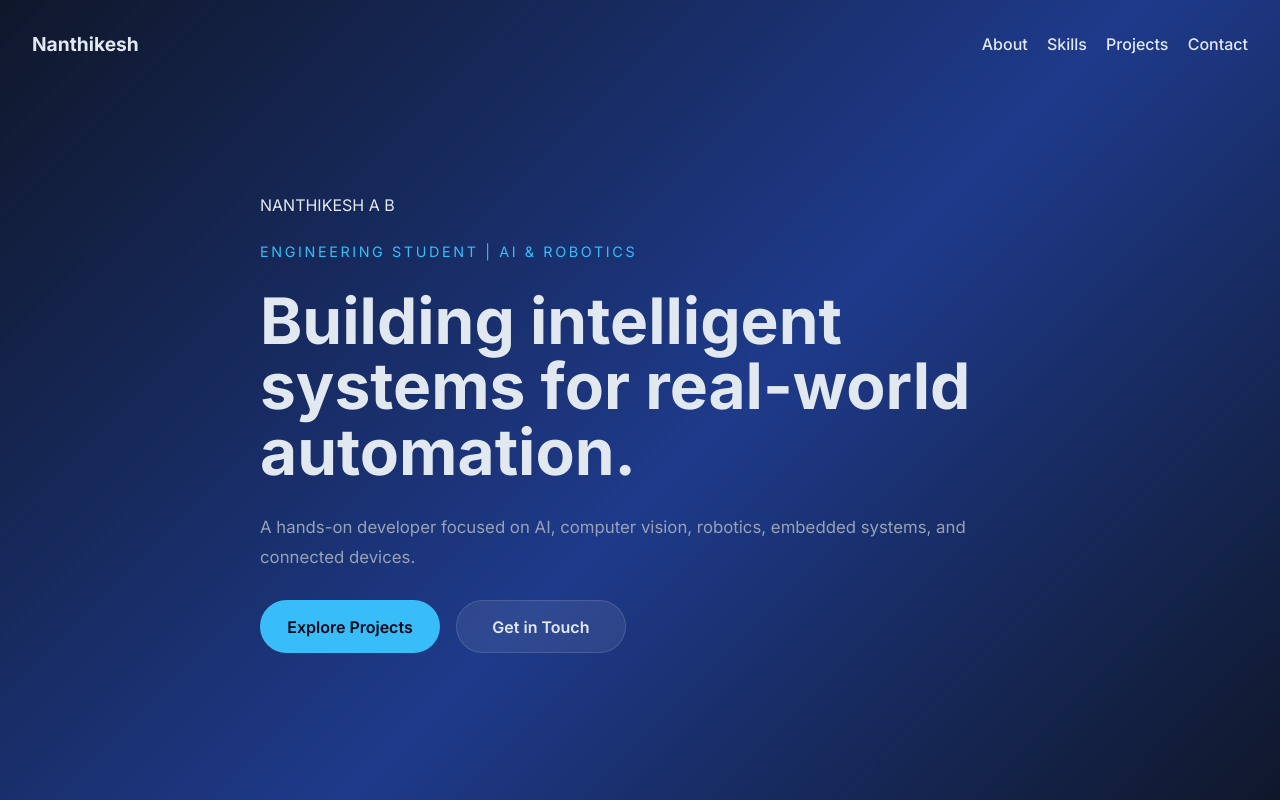
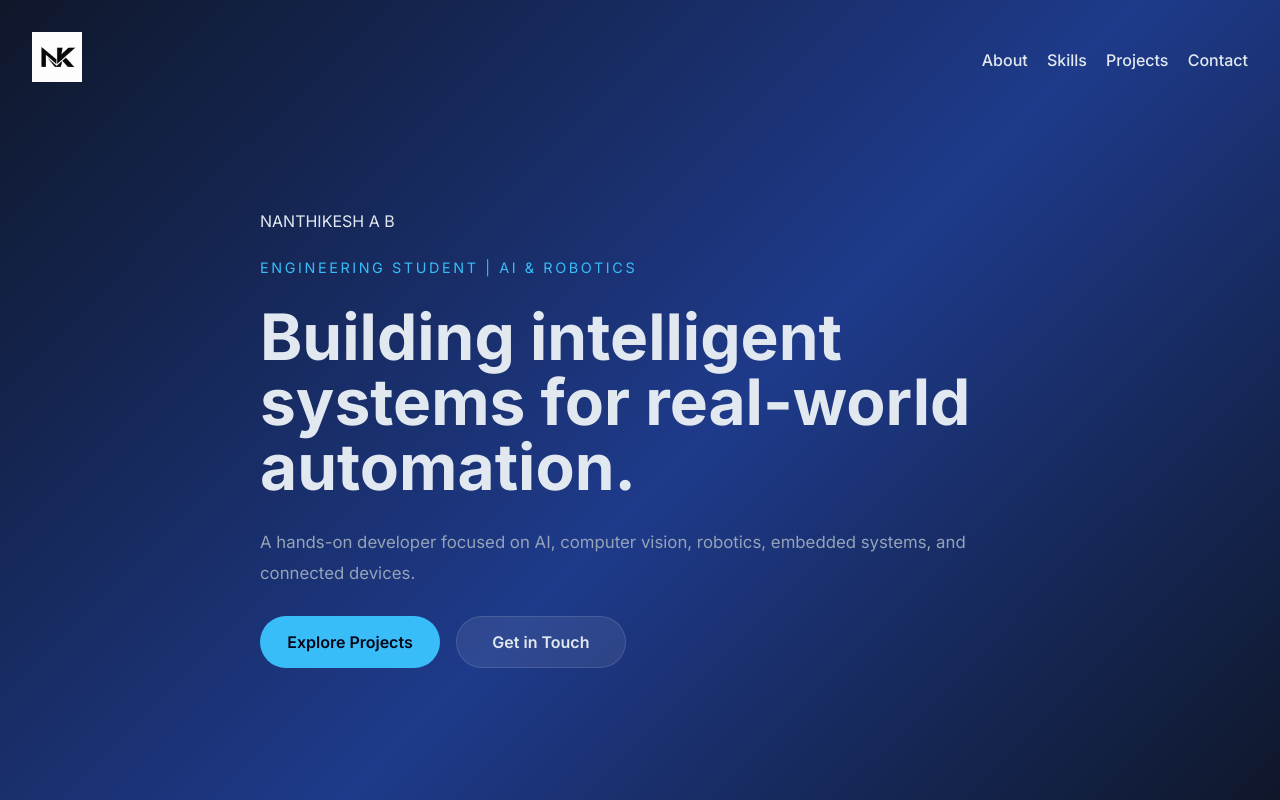
Before and after one commit to NANTHIKESHJ/Nanthikesh-Portfolio, a plain HTML site: page index.html in a window 1280 px wide. Shown: the top 800 px of the page. Drawn offline with Linux system fonts and the light colour scheme.

Commit message:
Update index.html

```diff
--- a/index.html
+++ b/index.html
@@ -9,12 +9,15 @@
     <link rel="preconnect" href="https://fonts.googleapis.com">
     <link rel="preconnect" href="https://fonts.gstatic.com" crossorigin>
     <link href="https://fonts.googleapis.com/css2?family=Inter:wght@400;500;600;700;800&display=swap" rel="stylesheet">
+    <link rel="icon" type="image/png" href="logo.png">
     <link rel="stylesheet" href="style.css">
 </head>
 <body>
 <header>
     <nav class="top-nav" aria-label="Primary navigation">
-        <a class="logo" href="#home">Nanthikesh</a>
+        <a class="logo" href="#home">
+          <img src="logo.png" alt="NK Logo" height="50">
+        </a>
         <div class="nav-links">
             <a href="#about">About</a>
             <a href="#skills">Skills</a>
```
